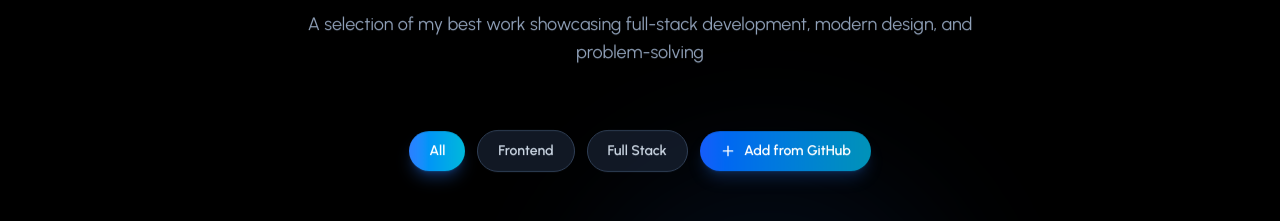
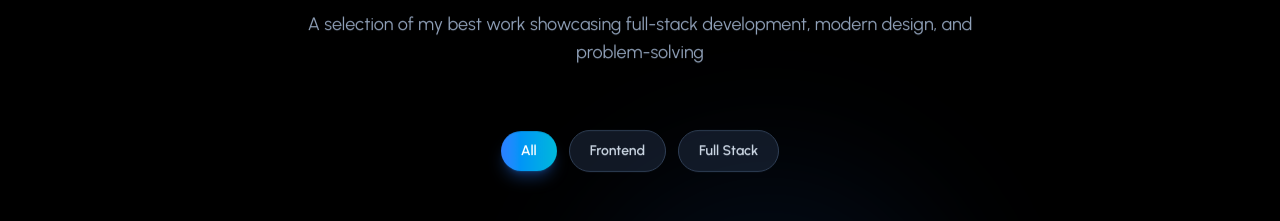
Before and after one commit to ashok0960/Portfolio, a React (Vite) app: page / in a window 1280 px wide. Shown: the part 4560-4781 px from the top of the page. Built offline with nearby package versions, Linux system fonts and the light colour scheme.

Commit message:
Update Project

```diff
--- a/src/components/section/Projects.jsx
+++ b/src/components/section/Projects.jsx
@@ -89,10 +89,6 @@ const Projects = () => {
                 {cat}
               </button>
             ))}
-            <button onClick={() => setShowModal(true)}
-              className="flex items-center gap-2 px-5 py-2.5 bg-gradient-to-r from-blue-600 to-cyan-600 text-white text-sm font-semibold rounded-full hover:opacity-90 hover:scale-105 transition-all shadow-lg shadow-blue-500/20">
-              <Plus className="w-4 h-4" /> Add from GitHub
-            </button>
           </div>
         </FadeIn>
 
```
